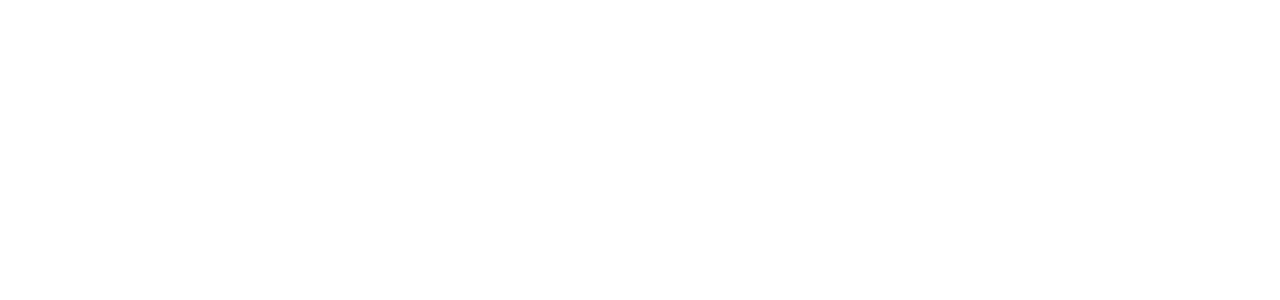
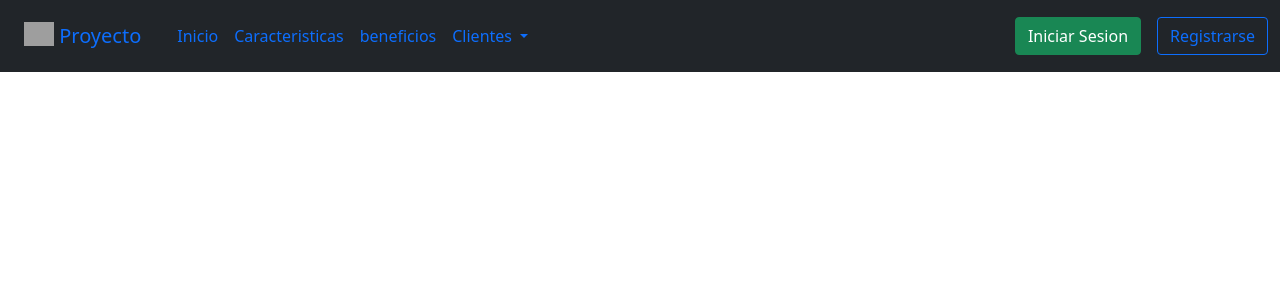
Before and after one commit to angelalonso1111/Pharmalife, a PHP site: page / in a window 1280 px wide. Before the commit the part shown is empty. Shown: the top 300 px of the page. Run offline with PHP 8.4, Linux system fonts and the light colour scheme; grey boxes are pictures that could not be loaded.

Commit message:
Se agrega menu desplegable en index.php

```diff
--- a/index.php
+++ b/index.php
@@ -22,6 +22,54 @@
   </head>
   <body>
 
+  <nav class="navbar navbar-expand-lg bg-dark">
+  <div class="container-fluid">
+
+  <nav class="navbar bg-dark">
+  <div class="container">
+    <a class="navbar-brand" href="#">
+      <img src="https://ase1.ceti.mx/tecnologo/public/img/cira/logo.jpg" alt="" width="30" height="24" class="d-inline-block align-text-top">
+      Proyecto
+    </a>
+  </div>
+</nav>
+
+
+    </button>
+    <div class="collapse navbar-collapse" id="navbarNavDropdown">
+      <ul class="navbar-nav">
+        <li class="nav-item">
+          <a class="nav-link active" aria-current="page" href="#">Inicio</a>
+        </li>
+        <li class="nav-item">
+          <a class="nav-link" href="#">Caracteristicas</a>
+        </li>
+        <li class="nav-item">
+          <a class="nav-link" href="#">beneficios</a>
+        </li>
+        <li class="nav-item dropdown">
+          <a class="nav-link dropdown-toggle" href="#" role="button" data-bs-toggle="dropdown" aria-expanded="false">
+            Clientes
+          </a>
+          <ul class="dropdown-menu">
+            <li><a class="dropdown-item" href="#">Action</a></li>
+            <li><a class="dropdown-item" href="#">Another action</a></li>
+            <li><a class="dropdown-item" href="#">Something else here</a></li>
+
+
+          </ul>
+        </li>
+      </ul>
+    </div>
+
+    <div class="d-grid gap-2 d-md-flex justify-content-md-end">
+  <button class="btn btn-success me-md-2" type="button">Iniciar Sesion</button>
+  <button class="btn btn-outline-primary" type="button">Registrarse</button>
+</div>
+
+  </div>
+</nav>
+
 
   </body>
 </html>
```
